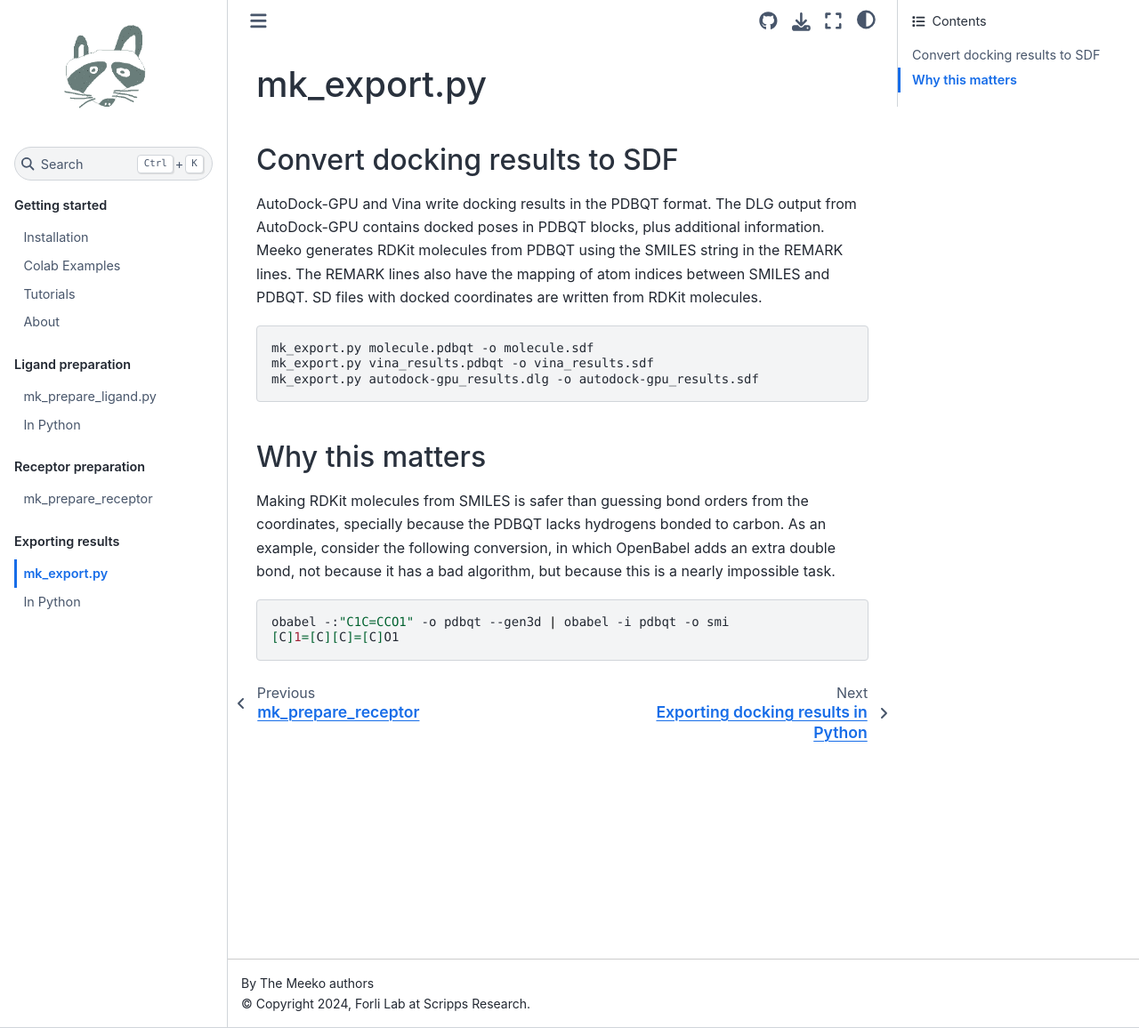
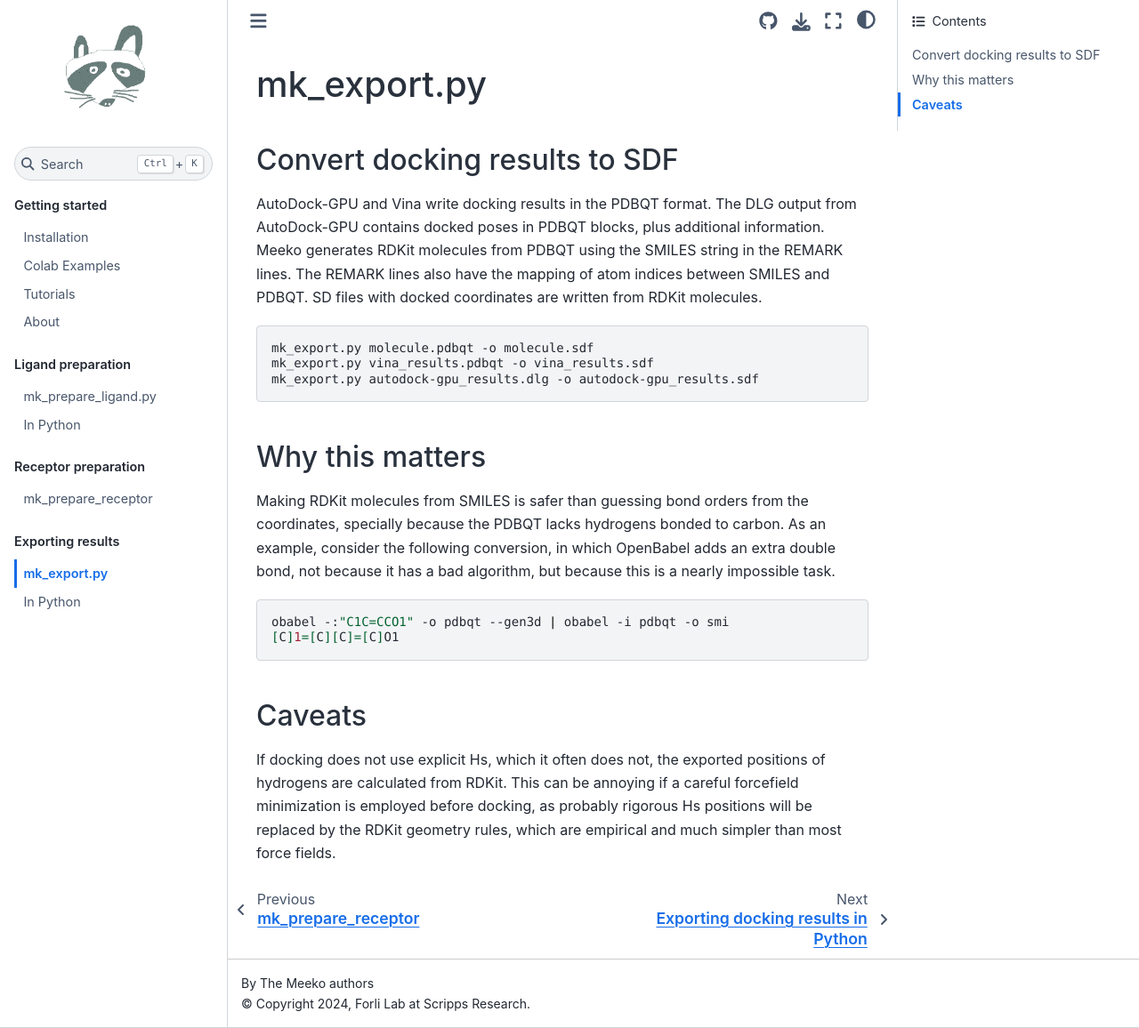
Before and after one commit to forlilab/Meeko, a Sphinx documentation site: the page built from docs/source/cli_export_result.rst, in a window 1280 px wide and 1156 px high. Shown: the whole window at 89% size. Built offline with Sphinx 7.4.7 and the Sphinx Book theme 1.1.4, drawn with Linux system fonts in a browser that asks for light colours.

Commit message:
docs note exported Hs positions set by RDKit

```diff
--- a/docs/source/cli_export_result.rst
+++ b/docs/source/cli_export_result.rst
@@ -30,3 +30,14 @@ but because this is a nearly impossible task.
 
     obabel -:"C1C=CCO1" -o pdbqt --gen3d | obabel -i pdbqt -o smi
     [C]1=[C][C]=[C]O1
+
+
+Caveats
+-------
+
+If docking does not use explicit Hs, which it often does not, the
+exported positions of hydrogens are calculated from RDKit. This can
+be annoying if a careful forcefield minimization is employed before
+docking, as probably rigorous Hs positions will be replaced by the
+RDKit geometry rules, which are empirical and much simpler than most
+force fields.
```
